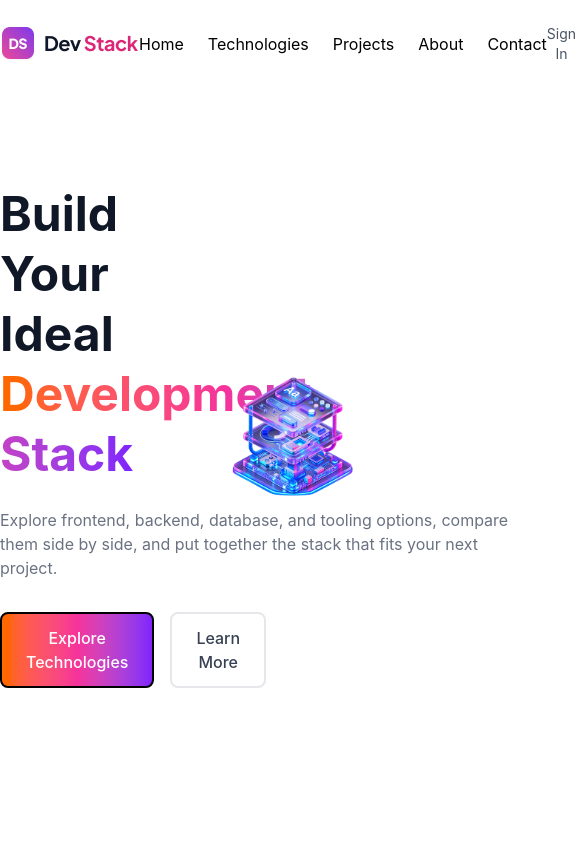
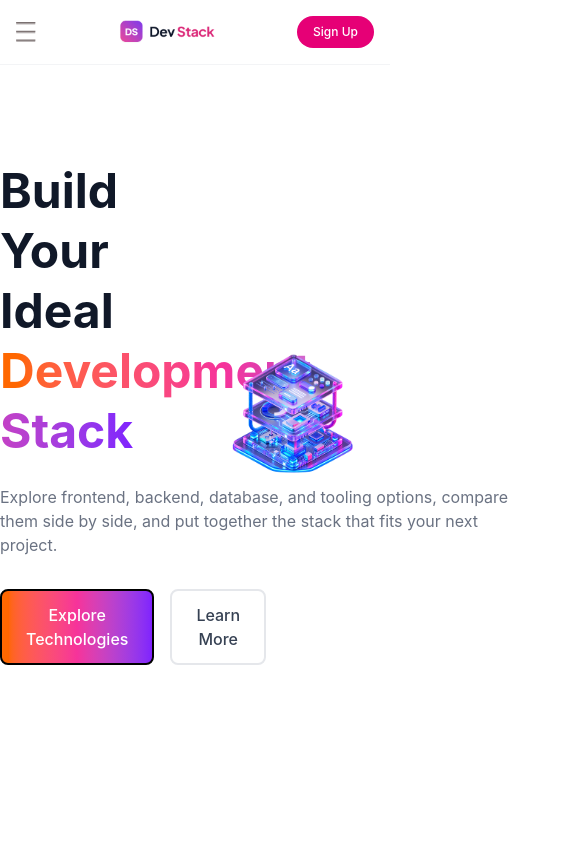
Before and after one commit to shorifulislamdx1-pixel/B14-A05-DevStack-as-5, a React (Vite) app: page / in a window 390 px wide. Shown: the top 844 px of the page, 585 px wide, since content can reach past the window. Built offline with nearby package versions, Linux system fonts and the light colour scheme.

Commit message:
mobile view

```diff
--- a/src/App.tsx
+++ b/src/App.tsx
@@ -6,6 +6,7 @@ import Hero from "./components/Hero";
 import Technologies from "./components/Technologies";
 import type { ITechnology } from "./types/technology";
 import Footer from "./components/Footer";
+
 function App() {
   const [selectedTechnologies, setSelectedTechnologies] = useState<
     ITechnology[]
@@ -14,6 +15,7 @@ function App() {
   return (
     <>
       <Nav />
+
       <Hero />
 
       <Technologies
@@ -22,6 +24,8 @@ function App() {
       />
 
       <Footer />
+
+      <ToastContainer />
     </>
   );
 }
--- a/src/components/Nav.tsx
+++ b/src/components/Nav.tsx
@@ -1,13 +1,26 @@
+import { useState } from "react";
 import Logo from "../assets/logo-text.png";
+import Hamburger from "../assets/hamburger.png";
 
 const Nav = () => {
+  const [isOpen, setIsOpen] = useState(false);
+
   return (
-    <nav className="sticky top-0 z-55 bg-white">
-      <div className="container mx-auto flex justify-between items-center py-4">
-        <img src={Logo} alt="Dev Stack" className="w-35" />
+    <nav className="sticky top-0 z-50 bg-white border-b border-gray-100">
 
-        <ul className="flex gap-6 items-center">
-          <li>Home</li>
+      <div className="container mx-auto px-4 py-4">
+
+        {/* Desktop Navbar */}
+        <div className="hidden md:flex justify-between items-center">
+
+          <img
+            src={Logo}
+            alt="Dev Stack"
+            className="w-32"
+          />
+
+          <ul className="flex gap-6 items-center text-sm text-gray-600">
+            <li className="text-pink-600">Home</li>
             <li>Technologies</li>
             <li>Projects</li>
             <li>About</li>
@@ -23,7 +36,67 @@ const Nav = () => {
               Sign Up
             </button>
           </div>
+
         </div>
+
+
+        {/* Mobile Navbar */}
+        <div className="flex md:hidden items-center justify-between">
+
+          <button onClick={() => setIsOpen(!isOpen)}>
+            <img
+              src={Hamburger}
+              alt="Menu"
+              className="w-5 h-5"
+            />
+          </button>
+
+          <img
+            src={Logo}
+            alt="Dev Stack"
+            className="w-24"
+          />
+
+          <button className="rounded-full bg-pink-600 px-4 py-2 text-xs font-medium text-white">
+            Sign Up
+          </button>
+
+        </div>
+
+
+        {/* Mobile Menu */}
+        {isOpen && (
+          <ul className="mt-4 space-y-4 border-t border-gray-100 pt-4 text-sm text-gray-600 md:hidden">
+
+            <li className="text-pink-600">
+              Home
+            </li>
+
+            <li>
+              Technologies
+            </li>
+
+            <li>
+              Projects
+            </li>
+
+            <li>
+              About
+            </li>
+
+            <li>
+              Contact
+            </li>
+
+            <li>
+              Sign In
+            </li>
+
+          </ul>
+        )}
+
+      </div>
+
     </nav>
   );
 };
```
Also changed, not shown: src/assets/hamburger.png (added). Lines whose indentation alone changed are shown as unchanged.
